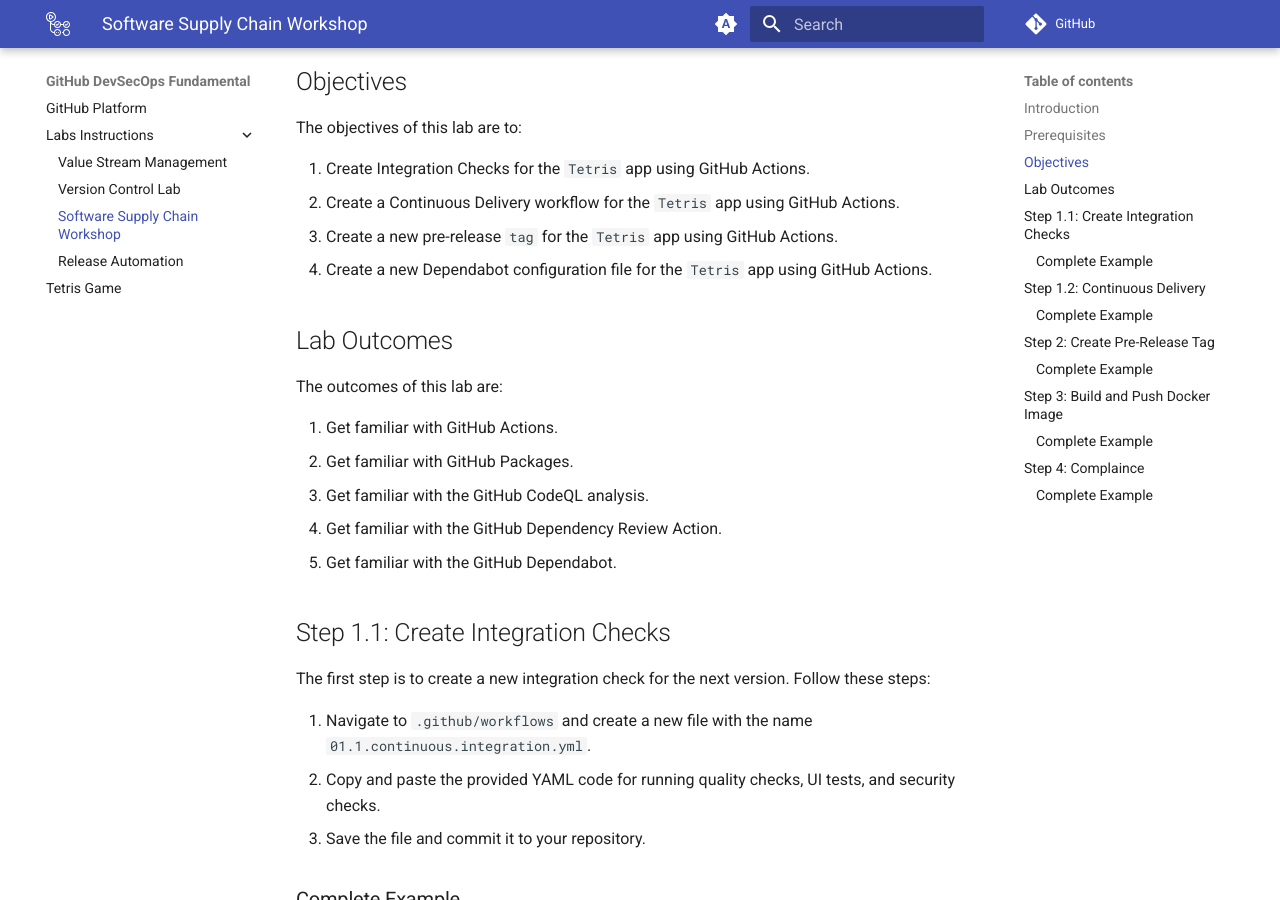
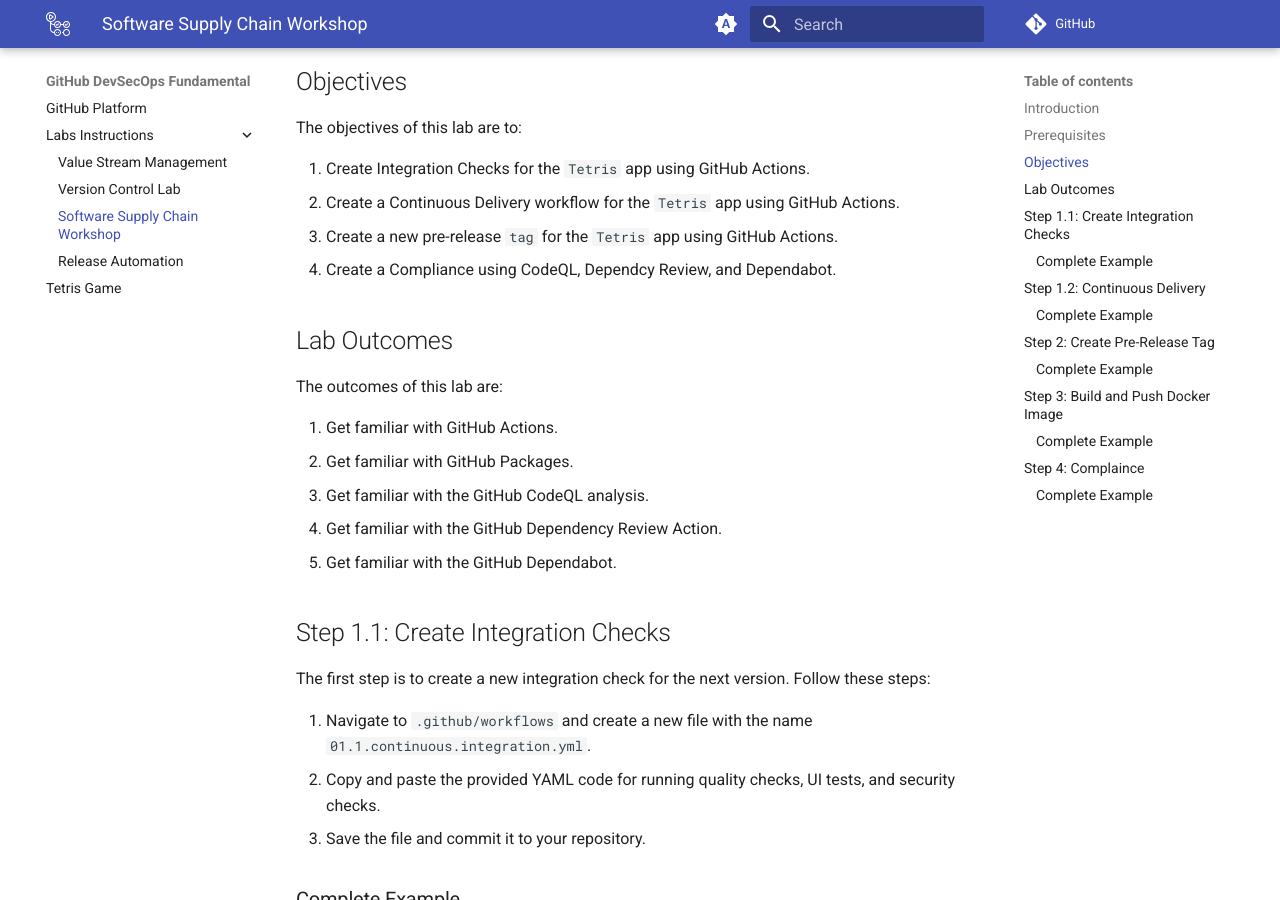
Before and after one commit to githubuniverseworkshops/github-devsecops-fundamentals, an MkDocs documentation site: the page built from docs/Software-Supply-Chain/index.md, in a window 1280 px wide and 900 px high, scrolled down 517 px. Built offline with MkDocs 1.6.1 and Material for MkDocs 9.7.7, drawn with Linux system fonts in a browser that asks for light colours; comment, search, counter and statistics services are not loaded.

Commit message:
Update index.md

```diff
--- a/docs/Software-Supply-Chain/index.md
+++ b/docs/Software-Supply-Chain/index.md
@@ -20,7 +20,7 @@
 1. Create Integration Checks for the `Tetris` app using GitHub Actions.
 2. Create a Continuous Delivery workflow for the `Tetris` app using GitHub Actions.
 3. Create a new pre-release `tag` for the `Tetris` app using GitHub Actions.
-4. Create a new Dependabot configuration file for the `Tetris` app using GitHub Actions.
+4. Create a Compliance using CodeQL, Dependcy Review, and Dependabot.
 
 ## Lab Outcomes
 
```
